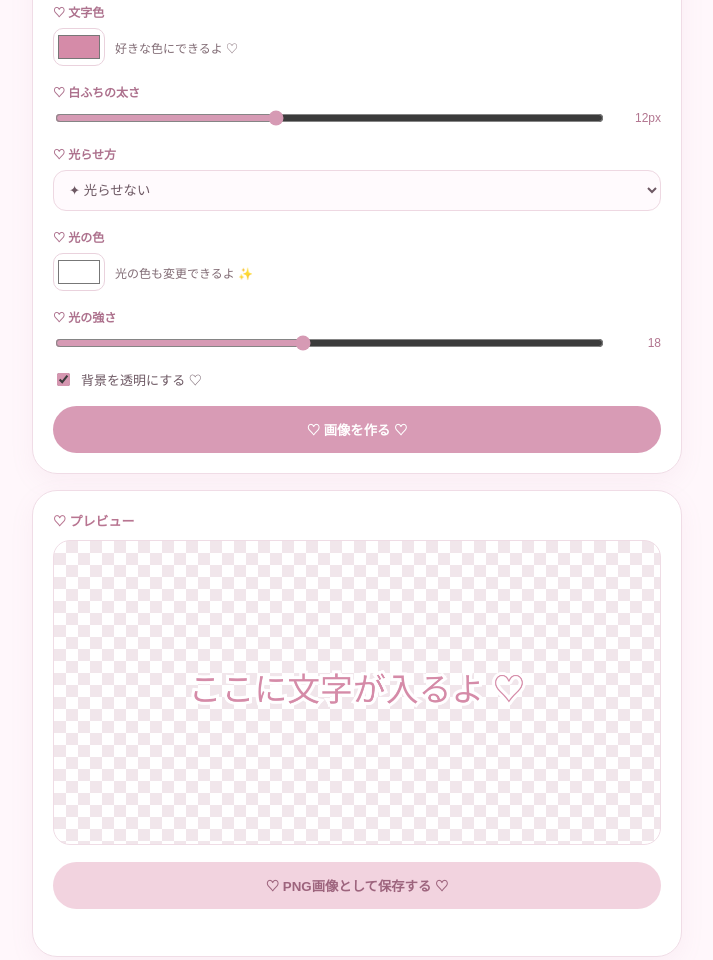
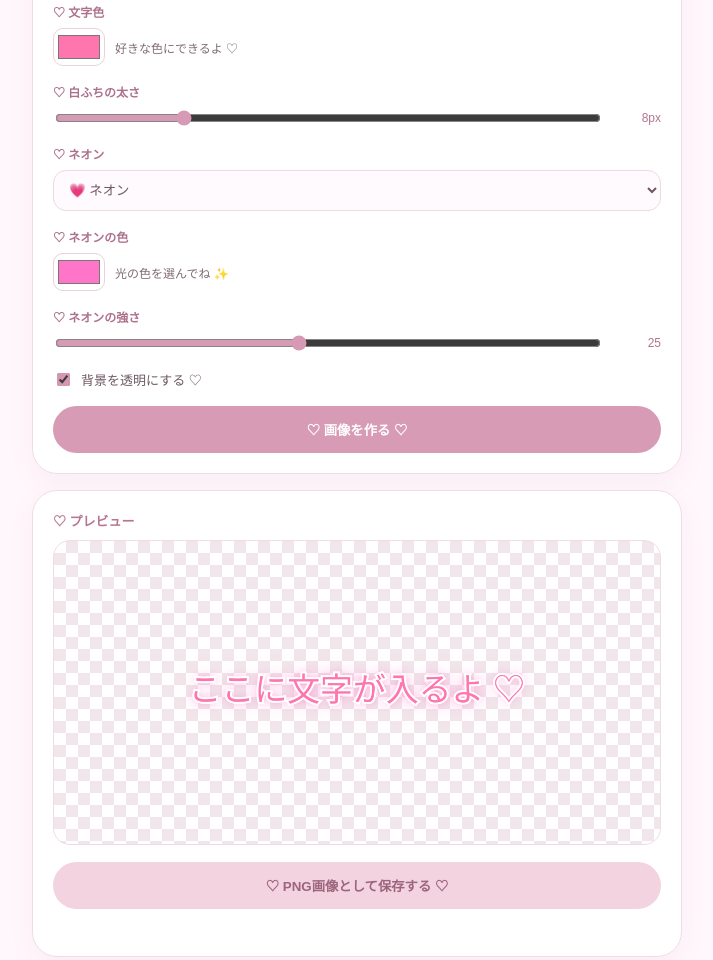
Before and after one commit to raggieepel28-hub/Cute-mojii, a plain HTML site: page index.html in a window 1280 px wide. Shown: the part 501-1461 px from the top of the page, without its empty margins (283-996 px from the left). Drawn offline with Linux system fonts and the light colour scheme; a web font is replaced by a local one.

Commit message:
Update index.html

```diff
--- a/index.html
+++ b/index.html
@@ -9,7 +9,7 @@
 <link rel="preconnect" href="https://fonts.googleapis.com">
 <link rel="preconnect" href="https://fonts.gstatic.com" crossorigin>
 
-<link href="https://fonts.googleapis.com/css2?family=DotGothic16&family=Klee+One:wght@400;600&family=Mochiy+Pop+One&family=New+Tegomin&family=Playpen+Sans+JP:wght@400;600&family=Rampart+One&family=Stick&family=Yomogi&family=Zen+Maru+Gothic:wght@400;500;700;900&display=swap" rel="stylesheet">
+<link href="https://fonts.googleapis.com/css2?family=Klee+One:wght@400;600&family=Mochiy+Pop+One&family=Playpen+Sans+JP:wght@400;600&family=Rampart+One&family=Stick&family=Yomogi&family=Zen+Maru+Gothic:wght@400;500;700;900&display=swap" rel="stylesheet">
 
 <style>
 
@@ -29,10 +29,6 @@ body {
   margin: auto;
   padding: 25px 0 50px;
 }
-
-/* --------------------
-   HEADER
--------------------- */
 
 header {
   text-align: center;
@@ -58,10 +54,6 @@ header p {
   font-size: 12px;
 }
 
-/* --------------------
-   CARD
--------------------- */
-
 .card {
   background: rgba(255,255,255,.96);
   border: 1px solid #f0dce6;
@@ -78,10 +70,6 @@ header p {
   font-size: 13px;
   font-weight: bold;
 }
-
-/* --------------------
-   INPUT
--------------------- */
 
 textarea {
   width: 100%;
@@ -101,10 +89,6 @@ textarea {
 textarea:focus {
   border-color: #d89db5;
 }
-
-/* --------------------
-   CONTROLS
--------------------- */
 
 .control {
   margin-top: 17px;
@@ -140,7 +124,7 @@ input[type="range"] {
 }
 
 .value {
-  width: 45px;
+  width: 48px;
   text-align: right;
   font-size: 12px;
   color: #b27690;
@@ -160,10 +144,6 @@ input[type="color"] {
   color: #806b74;
 }
 
-/* --------------------
-   CHECKBOX
--------------------- */
-
 .check {
   display: flex;
   align-items: center;
@@ -176,9 +156,15 @@ input[type="color"] {
   accent-color: #d596b0;
 }
 
-/* --------------------
-   PREVIEW
--------------------- */
+.font-preview {
+  margin-top: 8px;
+  padding: 10px;
+  border-radius: 12px;
+  background: #fff6fa;
+  color: #c27e99;
+  text-align: center;
+  font-size: 20px;
+}
 
 .preview {
   width: 100%;
@@ -210,10 +196,6 @@ canvas {
   border: 1px solid #efdce5;
 }
 
-/* --------------------
-   BUTTONS
--------------------- */
-
 button {
   width: 100%;
   border: 0;
@@ -242,24 +224,6 @@ button {
   color: #c27d98;
   font-size: 11px;
 }
-
-/* --------------------
-   FONT PREVIEW
--------------------- */
-
-.font-preview {
-  margin-top: 8px;
-  padding: 10px 12px;
-  border-radius: 12px;
-  background: #fff6fa;
-  color: #c27e99;
-  text-align: center;
-  font-size: 20px;
-}
-
-/* --------------------
-   FOOTER
--------------------- */
 
 footer {
   text-align: center;
@@ -291,10 +255,6 @@ footer {
 </header>
 
 
-<!-- ====================
-     TEXT
-==================== -->
-
 <section class="card">
 
 <label class="label">
@@ -306,10 +266,6 @@ id="text"
 placeholder="例：お誕生日おめでとう♡"
 ></textarea>
 
-
-<!-- ====================
-     FONT
-==================== -->
 
 <div class="control">
 
@@ -347,12 +303,7 @@ placeholder="例：お誕生日おめでとう♡"
 🍓 ころころポップ
 </option>
 
-<option value="DotGothic16">
-🎮 ちょいレトロ
-</option>
-
 </select>
-
 
 <div
 id="fontPreview"
@@ -363,10 +314,6 @@ class="font-preview"
 
 </div>
 
-
-<!-- ====================
-     SIZE
-==================== -->
 
 <div class="control">
 
@@ -396,10 +343,6 @@ class="value"
 </div>
 
 
-<!-- ====================
-     TEXT COLOR
-==================== -->
-
 <div class="control">
 
 <span class="control-title">
@@ -411,7 +354,7 @@ class="value"
 <input
 id="color"
 type="color"
-value="#d58ba8"
+value="#ff75ae"
 >
 
 <span class="color-label">
@@ -422,10 +365,6 @@ value="#d58ba8"
 
 </div>
 
-
-<!-- ====================
-     OUTLINE
-==================== -->
 
 <div class="control">
 
@@ -439,15 +378,15 @@ value="#d58ba8"
 id="outline"
 type="range"
 min="0"
-max="30"
-value="12"
+max="35"
+value="8"
 >
 
 <span
 id="outlineValue"
 class="value"
 >
-12px
+8px
 </span>
 
 </div>
@@ -455,32 +394,28 @@ class="value"
 </div>
 
 
-<!-- ====================
-     GLOW
-==================== -->
-
 <div class="control">
 
 <span class="control-title">
-♡ 光らせ方
+♡ ネオン
 </span>
 
 <select id="glow">
 
 <option value="none">
-✦ 光らせない
+✦ ネオンなし
 </option>
 
 <option value="soft">
-♡ ふんわり光る
+♡ ふんわりネオン
+</option>
+
+<option value="normal" selected>
+💗 ネオン
 </option>
 
 <option value="strong">
-✨ 強めに光る
-</option>
-
-<option value="dream">
-🫧 ふわっと発光
+✨ 強めネオン
 </option>
 
 </select>
@@ -488,14 +423,10 @@ class="value"
 </div>
 
 
-<!-- ====================
-     GLOW COLOR
-==================== -->
-
 <div class="control">
 
 <span class="control-title">
-♡ 光の色
+♡ ネオンの色
 </span>
 
 <div class="row">
@@ -503,11 +434,11 @@ class="value"
 <input
 id="glowColor"
 type="color"
-value="#ffffff"
+value="#ff75c8"
 >
 
 <span class="color-label">
-光の色も変更できるよ ✨
+光の色を選んでね ✨
 </span>
 
 </div>
@@ -515,14 +446,10 @@ value="#ffffff"
 </div>
 
 
-<!-- ====================
-     GLOW POWER
-==================== -->
-
 <div class="control">
 
 <span class="control-title">
-♡ 光の強さ
+♡ ネオンの強さ
 </span>
 
 <div class="row">
@@ -530,26 +457,22 @@ value="#ffffff"
 <input
 id="glowPower"
 type="range"
-min="0"
-max="40"
-value="18"
+min="5"
+max="50"
+value="25"
 >
 
 <span
 id="glowPowerValue"
 class="value"
 >
-18
+25
 </span>
 
 </div>
 
 </div>
 
-
-<!-- ====================
-     TRANSPARENT
-==================== -->
 
 <label class="check">
 
@@ -573,10 +496,6 @@ onclick="draw()"
 
 </section>
 
-
-<!-- ====================
-     PREVIEW
-==================== -->
 
 <section class="card">
 
@@ -602,7 +521,6 @@ onclick="saveImage()"
 ♡ PNG画像として保存する ♡
 </button>
 
-
 <div
 id="message"
 class="message"
@@ -619,10 +537,6 @@ made with ♡ Cute-moji
 
 
 <script>
-
-/* ====================
-   ELEMENTS
-==================== */
 
 const canvas =
 document.getElementById("canvas");
@@ -673,9 +587,9 @@ const message =
 document.getElementById("message");
 
 
-/* ====================
-   FONT PREVIEW
-==================== */
+/* -------------------------
+   フォント表示
+------------------------- */
 
 function updateFontPreview() {
 
@@ -688,12 +602,12 @@ fontPreview.textContent =
 }
 
 
-/* ====================
-   LINE BREAK
-==================== */
+/* -------------------------
+   改行
+------------------------- */
 
 function makeLines(
-textValue,
+  value,
   maxWidth
 ) {
 
@@ -701,7 +615,7 @@ const lines = [];
 
   let current = "";
 
-for (const char of textValue) {
+  for (const char of value) {
 
     const test =
       current + char;
@@ -733,13 +647,145 @@ return lines;
 }
 
 
-/* ====================
-   DRAW
-==================== */
+/* -------------------------
+   ネオン描画
+------------------------- */
+
+function drawNeon(
+  line,
+  x,
+  y,
+  mode,
+  power,
+  neonColor
+) {
+
+  if (mode === "none") {
+    return;
+  }
+
+
+  let outer;
+  let middle;
+  let inner;
+
+
+  if (mode === "soft") {
+
+    outer = power * 1.8;
+    middle = power;
+    inner = power * .45;
+
+  }
+
+  else if (mode === "strong") {
+
+    outer = power * 3.2;
+    middle = power * 1.8;
+    inner = power * .8;
+
+  }
+
+  else {
+
+    outer = power * 2.5;
+    middle = power * 1.4;
+    inner = power * .6;
+
+  }
+
+
+  /*
+    外側のぼわっとした光
+  */
+
+  ctx.save();
+
+  ctx.shadowColor =
+    neonColor;
+
+  ctx.shadowBlur =
+    outer;
+
+  ctx.fillStyle =
+    neonColor;
+
+  ctx.globalAlpha =
+    .28;
+
+  ctx.fillText(
+    line,
+    x,
+    y
+  );
+
+  ctx.restore();
+
+
+  /*
+    中間の強い光
+  */
+
+  ctx.save();
+
+  ctx.shadowColor =
+    neonColor;
+
+  ctx.shadowBlur =
+    middle;
+
+  ctx.fillStyle =
+    neonColor;
+
+  ctx.globalAlpha =
+    .55;
+
+  ctx.fillText(
+    line,
+    x,
+    y
+  );
+
+  ctx.restore();
+
+
+  /*
+    文字のすぐ外側の光
+  */
+
+  ctx.save();
+
+  ctx.shadowColor =
+    neonColor;
+
+  ctx.shadowBlur =
+    inner;
+
+  ctx.fillStyle =
+    "#ffffff";
+
+  ctx.globalAlpha =
+    .9;
+
+  ctx.fillText(
+    line,
+    x,
+    y
+  );
+
+  ctx.restore();
+
+}
+
+
+/* -------------------------
+   メイン描画
+------------------------- */
 
 async function draw() {
 
   await document.fonts.ready;
+
 
   ctx.clearRect(
     0,
@@ -749,7 +795,9 @@ canvas.height
   );
 
 
-/* BACKGROUND */
+  /*
+    背景
+  */
 
   if (!transparent.checked) {
 
@@ -766,7 +814,9 @@ canvas.height
   }
 
 
-/* FONT */
+  /*
+    フォント
+  */
 
   const fontSize =
     Number(size.value);
@@ -784,8 +834,6 @@ ctx.textBaseline =
     "middle";
 
 
-/* TEXT */
-
   const input =
     text.value.trim() ||
     "ここに文字が入るよ ♡";
@@ -802,7 +850,8 @@ const lineHeight =
     fontSize * 1.45;
 
   const totalHeight =
-lines.length * lineHeight;
+    lines.length *
+    lineHeight;
 
   const startY =
     canvas.height / 2 -
@@ -810,60 +859,55 @@ totalHeight / 2 +
     lineHeight / 2;
 
 
-/* GLOW */
-
-let shadowBlur = 0;
-
-if (glow.value === "soft") {
-
-shadowBlur =
-Number(glowPower.value) * 0.7;
-
-}
-
-if (glow.value === "strong") {
-
-shadowBlur =
-Number(glowPower.value) * 1.5;
-
-}
-
-if (glow.value === "dream") {
-
-shadowBlur =
-Number(glowPower.value);
-
-}
-
-
-/* DRAW EACH LINE */
+  /*
+    各行
+  */
 
   lines.forEach(
     (line,index) => {
+
+      const x =
+        canvas.width / 2;
 
       const y =
         startY +
         index * lineHeight;
 
 
-/* GLOW */
+      /*
+        ① ネオン
+      */
 
-if (glow.value !== "none") {
+      drawNeon(
+        line,
+        x,
+        y,
+        glow.value,
+        Number(glowPower.value),
+        glowColor.value
+      );
+
+
+      /*
+        ② 白い縁
+      */
+
+      const outlineSize =
+        Number(outline.value);
+
+      if (outlineSize > 0) {
 
         ctx.save();
 
-ctx.shadowColor =
-glowColor.value;
+        ctx.lineWidth =
+          outlineSize;
 
-ctx.shadowBlur =
-shadowBlur;
+        ctx.strokeStyle =
+          "rgba(255,255,255,.98)";
 
-ctx.fillStyle =
-glowColor.value;
-
-ctx.fillText(
+        ctx.strokeText(
           line,
-canvas.width / 2,
+          x,
           y
         );
 
@@ -872,47 +916,31 @@ ctx.restore();
       }
 
 
-/* WHITE OUTLINE */
+      /*
+        ③ 本体
+      */
 
-const outlineSize =
-Number(outline.value);
-
-if (outlineSize > 0) {
-
-ctx.lineWidth =
-outlineSize;
-
-ctx.strokeStyle =
-"rgba(255,255,255,.96)";
-
-ctx.strokeText(
-line,
-canvas.width / 2,
-y
-);
-
-}
-
-
-/* MAIN TEXT */
+      ctx.save();
 
       ctx.fillStyle =
         color.value;
 
       ctx.fillText(
         line,
-canvas.width / 2,
+        x,
         y
       );
+
+      ctx.restore();
 
     });
 
 }
 
 
-/* ====================
-   SAVE
-==================== */
+/* -------------------------
+   保存
+------------------------- */
 
 function saveImage() {
 
@@ -920,7 +948,7 @@ const link =
     document.createElement("a");
 
   link.download =
-"Cute-moji.png";
+    "Cute-moji-neon.png";
 
   link.href =
     canvas.toDataURL(
@@ -945,45 +973,9 @@ message.textContent = "";
 }
 
 
-/* ====================
-   EVENTS
-==================== */
-
-size.addEventListener(
-"input",
-() => {
-
-sizeValue.textContent =
-size.value + "px";
-
-draw();
-
-});
-
-
-outline.addEventListener(
-"input",
-() => {
-
-outlineValue.textContent =
-outline.value + "px";
-
-draw();
-
-});
-
-
-glowPower.addEventListener(
-"input",
-() => {
-
-glowPowerValue.textContent =
-glowPower.value;
-
-draw();
-
-});
-
+/* -------------------------
+   イベント
+------------------------- */
 
 text.addEventListener(
   "input",
@@ -998,7 +990,8 @@ updateFontPreview();
 
     draw();
 
-});
+  }
+);
 
 color.addEventListener(
   "input",
@@ -1021,9 +1014,48 @@ draw
 );
 
 
-/* ====================
-   START
-==================== */
+size.addEventListener(
+  "input",
+  () => {
+
+    sizeValue.textContent =
+      size.value + "px";
+
+    draw();
+
+  }
+);
+
+
+outline.addEventListener(
+  "input",
+  () => {
+
+    outlineValue.textContent =
+      outline.value + "px";
+
+    draw();
+
+  }
+);
+
+
+glowPower.addEventListener(
+  "input",
+  () => {
+
+    glowPowerValue.textContent =
+      glowPower.value;
+
+    draw();
+
+  }
+);
+
+
+/* -------------------------
+   起動
+------------------------- */
 
 document.fonts.ready.then(
   () => {
@@ -1032,7 +1064,8 @@ updateFontPreview();
 
     draw();
 
-});
+  }
+);
 
 </script>
 
```
Lines whose indentation alone changed are shown as unchanged.
